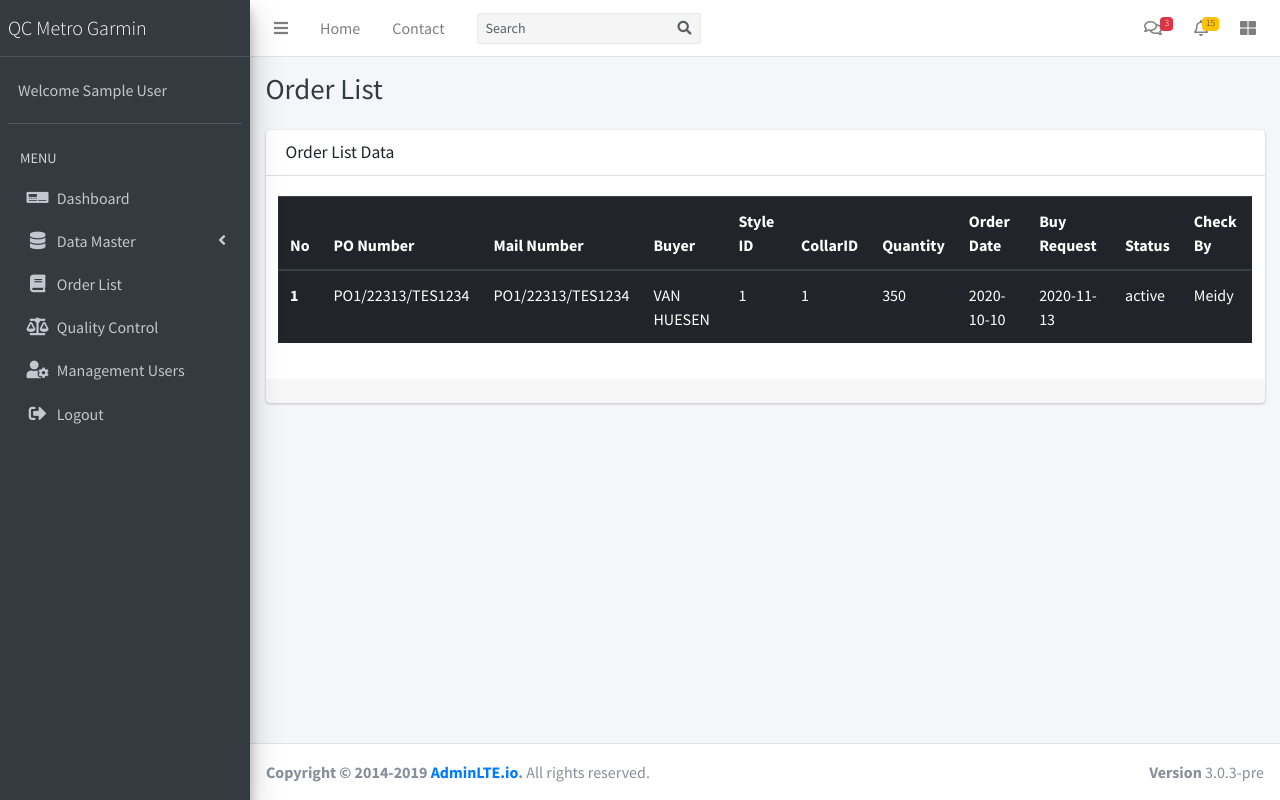
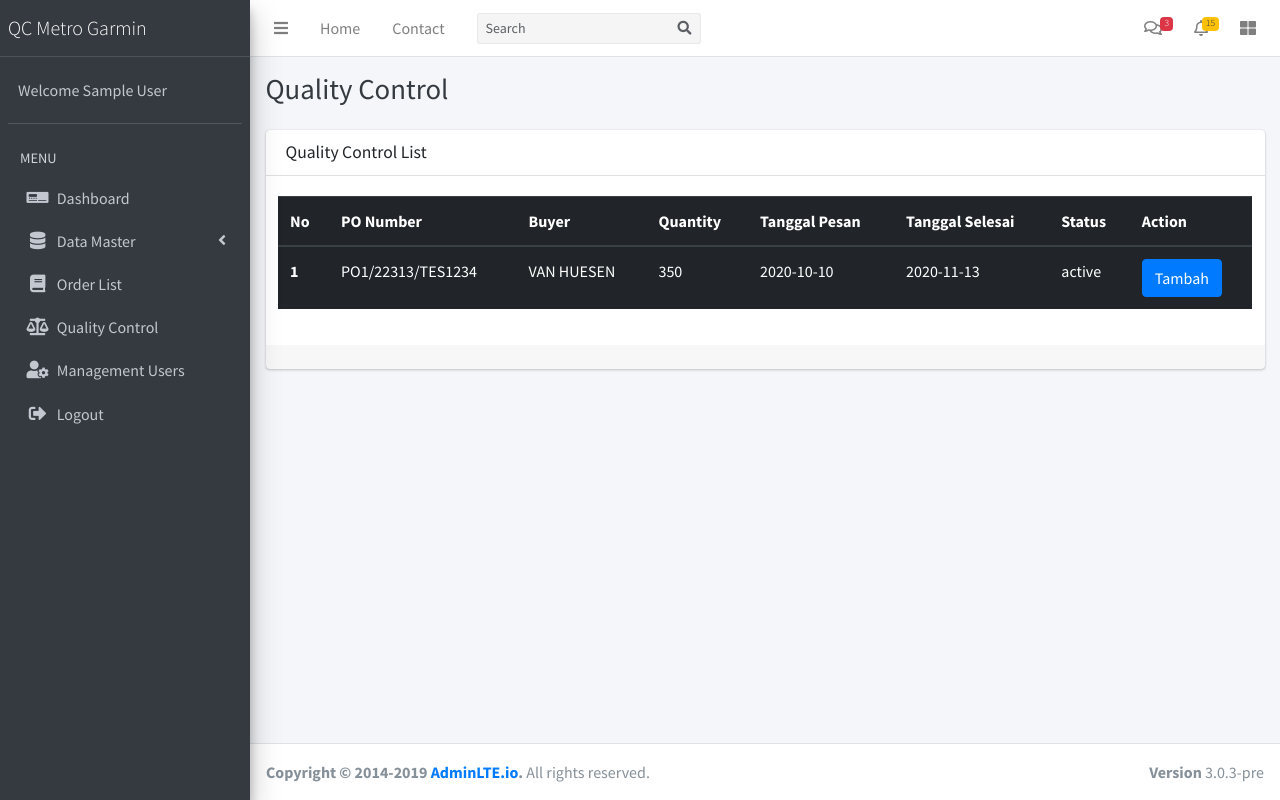
Before and after one commit to adhityarpr/qc_metrogramin, a PHP site: page /quality_control.php in a window 1280 px wide. Run offline with PHP 8.4, Linux system fonts and the light colour scheme; the visitor is signed in with stand-in values (Sample User, id 1); data comes from the database, SQL or seed files in the repository; some libraries are stand-ins or nearby versions.

Commit message:
menambahkan modal pada qc

```diff
--- a/quality_control.php
+++ b/quality_control.php
@@ -19,7 +19,7 @@ require_once("database/connection.php");
         <div class="container-fluid">
             <div class="row mb-2">
                 <div class="col-sm-6">
-                    <h1 class="m-0 text-dark">Order List</h1>
+                    <h1 class="m-0 text-dark">Quality Control</h1>
                 </div><!-- /.col -->
             </div><!-- /.row -->
         </div><!-- /.container-fluid -->
@@ -36,7 +36,7 @@ require_once("database/connection.php");
                 <div class="col-md-12">
                     <div class="card">
                         <div class="card-header">
-                            <h5 class="card-title">Order List Data</h5>
+                            <h5 class="card-title">Quality Control List</h5>
                         </div>
                         <!-- /.card-header -->
                         <div class="card-body">
@@ -46,15 +46,14 @@ require_once("database/connection.php");
                                         <tr>
                                             <th scope="col">No</th>
                                             <th scope="col">PO Number</th>
-                                            <th scope="col">Mail Number</th>
                                             <th scope="col">Buyer</th>
-                                            <th scope="col">Style ID</th>
-                                            <th scope="col">CollarID</th>
                                             <th scope="col">Quantity</th>
-                                            <th scope="col">Order Date</th>
-                                            <th scope="col">Buy Request</th>
+                                            <th scope="col">Tanggal Pesan</th>
+                                            <th scope="col">Tanggal Selesai</th>
                                             <th scope="col">Status</th>
-                                            <th scope="col">Check By</th>
+                                            <th scope="col">Action</th>
+
+
 
                                         </tr>
                                     </thead>
@@ -70,20 +69,21 @@ require_once("database/connection.php");
                                             <tr>
                                                 <th scope="row"><?= $i; ?></th>
                                                 <td><?= $row["po_number"]; ?></td>
-                                                <td><?= $row["mail_number"]; ?></td>
                                                 <td><?= $row["buyer"]; ?></td>
-                                                <td><?= $row["style_id"]; ?></td>
-                                                <td><?= $row["collar_id"]; ?></td>
                                                 <td><?= $row["qty"]; ?></td>
                                                 <td><?= $row["tgl_pesan"]; ?></td>
                                                 <td><?= $row["buyreq"]; ?></td>
                                                 <td><?= $row["cek_info"]; ?></td>
-                                                <td><?= $row["fullname"]; ?></td>
+                                                <td>
+                                                    <button type="button" class="btn btn-primary" data-toggle="modal" data-target="#modal-tambah">Tambah</button>
+                                                </td>
                                             </tr>
                                         <?php
                                             $i++;
                                         endforeach;
                                         ?>
+
+
 
                                     </tbody>
                                 </table>
@@ -112,4 +112,31 @@ require_once("database/connection.php");
 </div>
 <!-- /.content-wrapper -->
 
+
+
+<!-- Button trigger modal -->
+<button>
+    Launch demo modal
+</button>
+
+<!-- Modal -->
+<div class="modal fade" id="modal-tambah" tabindex="-1" aria-labelledby="modal-tambahLabel" aria-hidden="true">
+    <div class="modal-dialog">
+        <div class="modal-content">
+            <div class="modal-header">
+                <h5 class="modal-title" id="modal-tambahLabel">Modal title</h5>
+                <button type="button" class="close" data-dismiss="modal" aria-label="Close">
+                    <span aria-hidden="true">&times;</span>
+                </button>
+            </div>
+            <div class="modal-body">
+                ...
+            </div>
+            <div class="modal-footer">
+                <button type="button" class="btn btn-secondary" data-dismiss="modal">Close</button>
+                <button type="button" class="btn btn-primary">Save changes</button>
+            </div>
+        </div>
+    </div>
+</div>
 <?php include("layout/footer.php"); ?>
```
